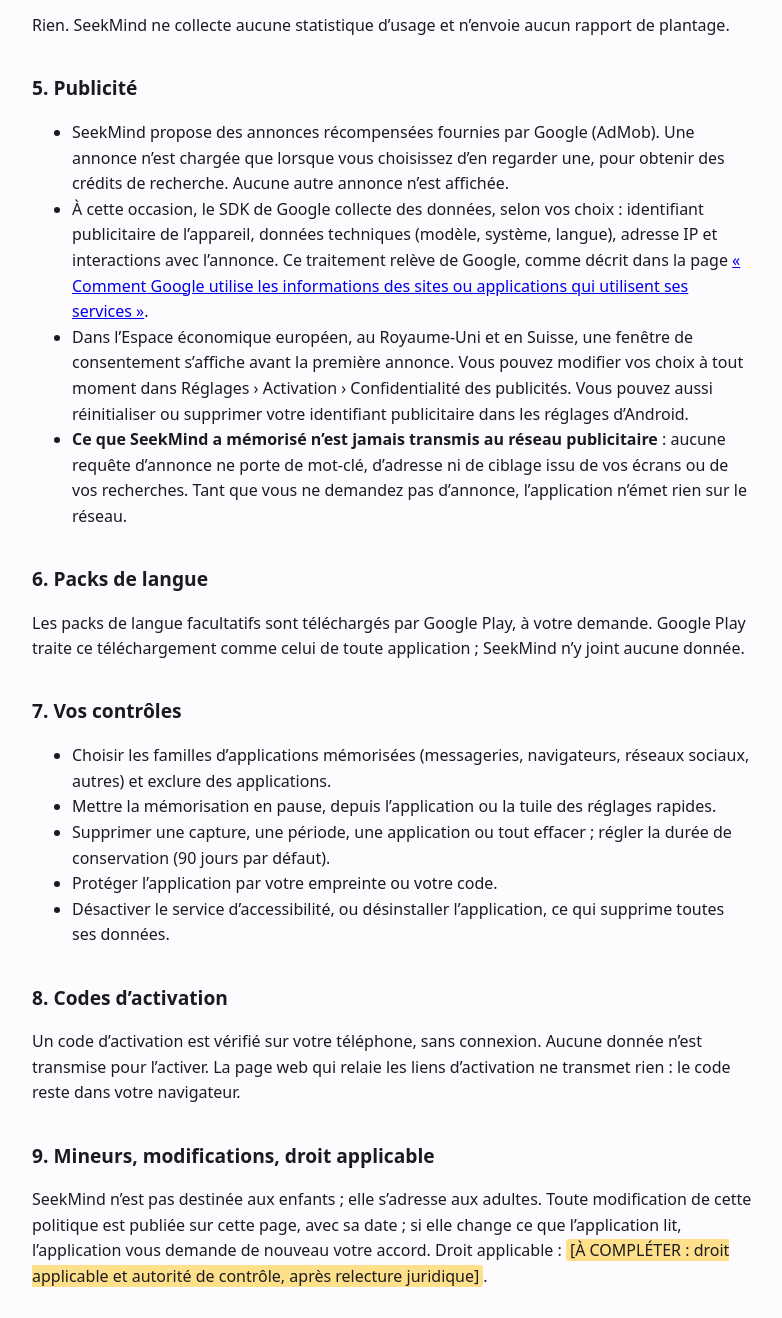
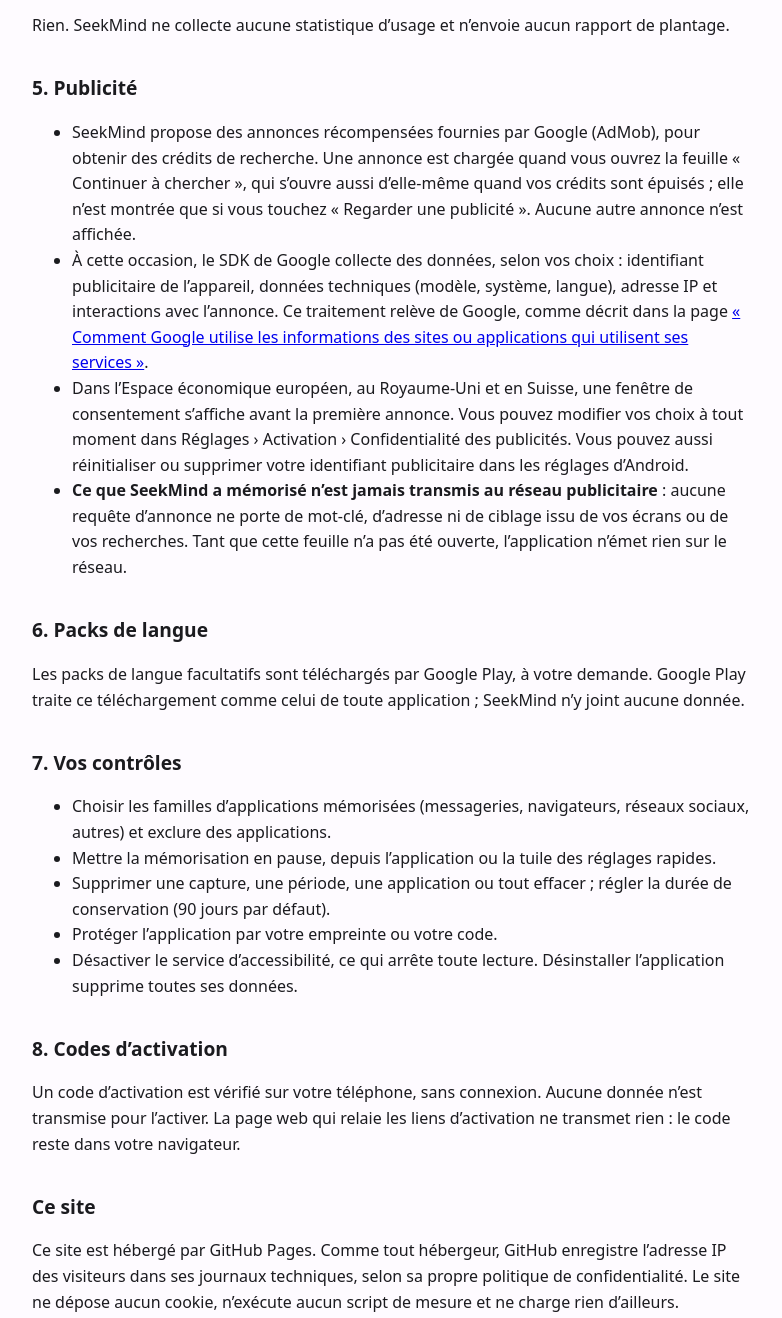
Before and after one commit to nathan33670-spec/Seekmind, a plain HTML site: page site/confidentialite.html in a window 1280 px wide. Shown: the part 951-2269 px from the top of the page, without its empty margins (248-1030 px from the left). Drawn offline with Linux system fonts and the light colour scheme.

Commit message:
fix(site): credits and ad loading as the ads variant does them; GitHub Pages logs (M11-02)
Review of #79: the ads variant gives welcome, reward and courtesy credits,
not daily ones; an ad is loaded when the credits sheet opens, which it
also does by itself at zero credits. The pages workflow refuses a page
with a placeholder, and the policy says that GitHub logs visitors' IPs.

Co-Authored-By: Claude Opus 5.5 <noreply@anthropic.com>
Claude-Session: https://claude.ai/code/session_013FBBtZQZvsFyQAngNhJur3

```diff
--- a/site/confidentialite.html
+++ b/site/confidentialite.html
@@ -41,10 +41,10 @@
 
 <h2>5. Publicité</h2>
 <ul>
-<li>SeekMind propose des annonces récompensées fournies par Google (AdMob). Une annonce n’est chargée que lorsque vous choisissez d’en regarder une, pour obtenir des crédits de recherche. Aucune autre annonce n’est affichée.</li>
+<li>SeekMind propose des annonces récompensées fournies par Google (AdMob), pour obtenir des crédits de recherche. Une annonce est chargée quand vous ouvrez la feuille « Continuer à chercher », qui s’ouvre aussi d’elle-même quand vos crédits sont épuisés ; elle n’est montrée que si vous touchez « Regarder une publicité ». Aucune autre annonce n’est affichée.</li>
 <li>À cette occasion, le SDK de Google collecte des données, selon vos choix : identifiant publicitaire de l’appareil, données techniques (modèle, système, langue), adresse IP et interactions avec l’annonce. Ce traitement relève de Google, comme décrit dans la page <a href="https://policies.google.com/technologies/partner-sites">« Comment Google utilise les informations des sites ou applications qui utilisent ses services »</a>.</li>
 <li>Dans l’Espace économique européen, au Royaume-Uni et en Suisse, une fenêtre de consentement s’affiche avant la première annonce. Vous pouvez modifier vos choix à tout moment dans Réglages › Activation › Confidentialité des publicités. Vous pouvez aussi réinitialiser ou supprimer votre identifiant publicitaire dans les réglages d’Android.</li>
-<li><strong>Ce que SeekMind a mémorisé n’est jamais transmis au réseau publicitaire</strong> : aucune requête d’annonce ne porte de mot-clé, d’adresse ni de ciblage issu de vos écrans ou de vos recherches. Tant que vous ne demandez pas d’annonce, l’application n’émet rien sur le réseau.</li>
+<li><strong>Ce que SeekMind a mémorisé n’est jamais transmis au réseau publicitaire</strong> : aucune requête d’annonce ne porte de mot-clé, d’adresse ni de ciblage issu de vos écrans ou de vos recherches. Tant que cette feuille n’a pas été ouverte, l’application n’émet rien sur le réseau.</li>
 </ul>
 
 <h2>6. Packs de langue</h2>
@@ -56,12 +56,15 @@
 <li>Mettre la mémorisation en pause, depuis l’application ou la tuile des réglages rapides.</li>
 <li>Supprimer une capture, une période, une application ou tout effacer ; régler la durée de conservation (90 jours par défaut).</li>
 <li>Protéger l’application par votre empreinte ou votre code.</li>
-<li>Désactiver le service d’accessibilité, ou désinstaller l’application, ce qui supprime toutes ses données.</li>
+<li>Désactiver le service d’accessibilité, ce qui arrête toute lecture. Désinstaller l’application supprime toutes ses données.</li>
 </ul>
 
 <h2>8. Codes d’activation</h2>
 <p>Un code d’activation est vérifié sur votre téléphone, sans connexion. Aucune donnée n’est transmise pour l’activer. La page web qui relaie les liens d’activation ne transmet rien : le code reste dans votre navigateur.</p>
 
+<h2>Ce site</h2>
+<p>Ce site est hébergé par GitHub Pages. Comme tout hébergeur, GitHub enregistre l’adresse IP des visiteurs dans ses journaux techniques, selon sa propre politique de confidentialité. Le site ne dépose aucun cookie, n’exécute aucun script de mesure et ne charge rien d’ailleurs.</p>
+
 <h2>9. Mineurs, modifications, droit applicable</h2>
 <p>SeekMind n’est pas destinée aux enfants ; elle s’adresse aux adultes. Toute modification de cette politique est publiée sur cette page, avec sa date ; si elle change ce que l’application lit, l’application vous demande de nouveau votre accord. Droit applicable : <span class="todo">[À COMPLÉTER : droit applicable et autorité de contrôle, après relecture juridique]</span>.</p>
 </body>
```
Also changed, not shown: site/faq-en.html (+1 -1 lines), site/faq.html (+1 -1 lines), site/privacy.html (+6 -3 lines), 2 other files.
